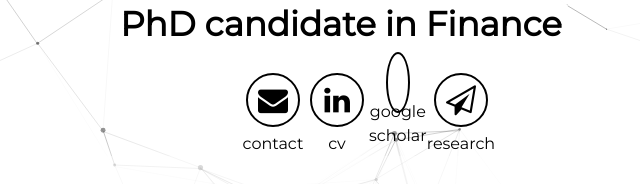
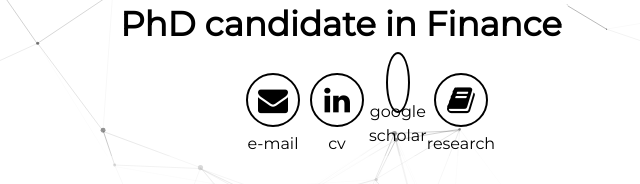
Before and after one commit to matildefaralli/matildefaralli.github.io, a plain HTML site: page index.html in a window 1280 px wide. Shown: the part 159-343 px from the top of the page, 299-939 px from the left. Drawn offline with Linux system fonts and the light colour scheme; some icons are missing; a web font is replaced by a local one.

Commit message:
research

```diff
--- a/index.html
+++ b/index.html
@@ -37,7 +37,7 @@
   </h1>
   <div class="header-icons">
 
-    <a aria-label="Send email" href="mailto:matilde.faralli@gmail.com"><i class="icon fa fa-envelope"></i><br>contact</a>
+    <a aria-label="Send email" href="mailto:matilde.faralli@gmail.com"><i class="icon fa fa-envelope"></i><br>e-mail</a>
 
 
 
@@ -58,7 +58,7 @@
 
        <a aria-label="Research" target="_blank"
       href="https://matildefaralli.github.io/research.html">
-      <i class="icon fa fa-paper-plane-o fa-2x fa-border" aria-hidden="true"></i><br>research</a>
+      <i class="icon fa fa-book fa-2x fa-border" aria-hidden="true"></i><br>research</a>
 
 
   </div>
```
